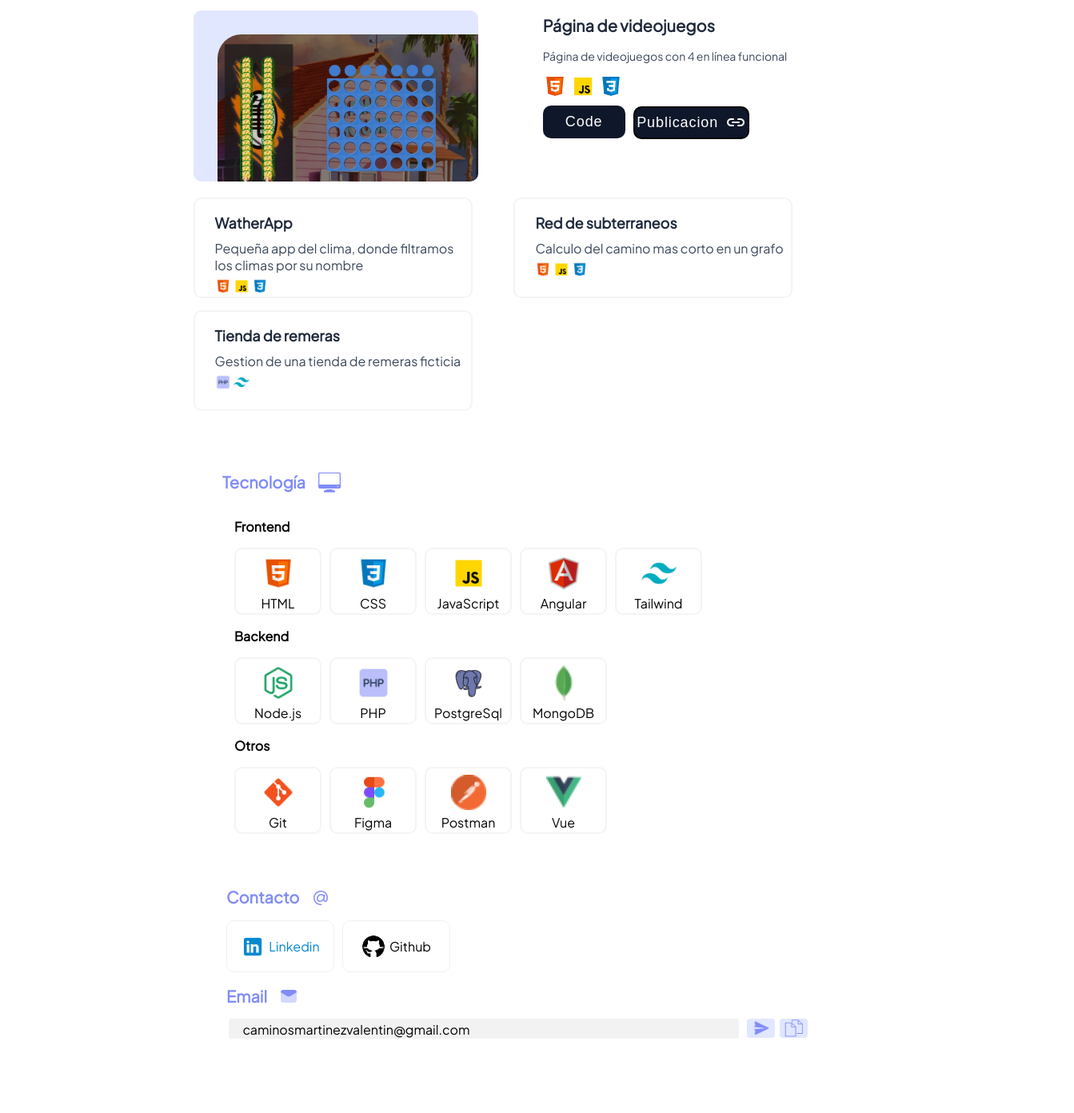
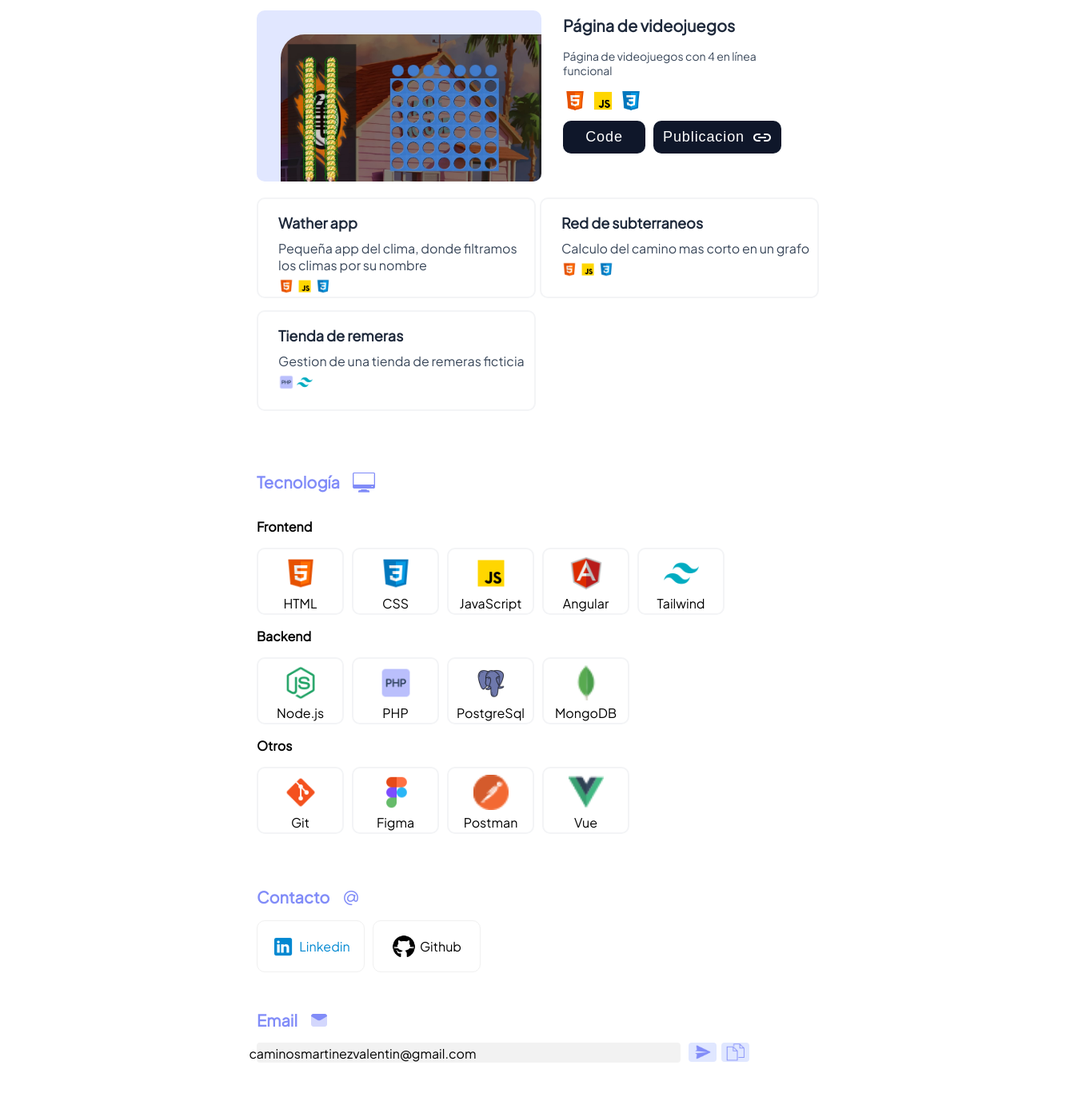
Before and after one commit to ValenCMz/Portfolio, a website: page structure/index.html in a window 1280 px wide. Shown: the part 1088-2480 px from the top of the page at 80% size, 1343 px wide, since content can reach past the window. Before the commit the page ends 2401 px from the top, so only its background shows below. Drawn offline with Linux system fonts and the light colour scheme.

Commit message:
structure terminated?

```diff
--- a/css/style.css
+++ b/css/style.css
@@ -51,7 +51,6 @@ a {
 
 .nav__container_switch {
     padding-right: 25px;
-
 }
 
 /* Header */
@@ -235,14 +234,12 @@ a {
 /* Proyectos */
 .section__proyectos {
     margin-top: 32px;
-
 }
 
 .section__proyectos-titulo {
     display: flex;
     align-items: center;
     gap: 15px;
-
 }
 
 .section__proyectos-titulo h2 {
@@ -265,12 +262,9 @@ a {
 /* Proyectos, proyecto */
 
 .section__proyectos-proy {
-    width: 100%;
-    max-width: 356px;
     margin-bottom: 20px;
 }
 
-.cont_proy {}
 
 .section__proyectos-proy_contImg {
     position: relative;
@@ -416,6 +410,7 @@ a {
 
 .section__tecnologias {
     margin-top: 50px;
+
 }
 
 .section__tecnologias-titulo {
@@ -446,7 +441,8 @@ a {
     display: flex;
     gap: 10px;
     flex-flow: row wrap;
-    margin-left: calc(50% - 160px);
+    margin-left: calc(50% - 180px);
+
 }
 
 .section__tecnologias-contIcons h3 {
@@ -500,6 +496,14 @@ a {
 .section__contacto {
     margin-top: 50px;
 
+}
+
+.section__contacto-item {
+    transition: all 0.5s ease;
+}
+
+.section__contacto-item:hover {
+    box-shadow: 0px 0px 10px 0px rgba(0, 0, 0, 0.75);
 }
 
 .section__contacto-titulo {
@@ -561,6 +565,11 @@ a {
 }
 
 /* Email */
+
+.section__email {
+    margin-top: 30px;
+    padding-bottom: 60px;
+}
 
 .section__email-titulo {
     display: flex;
@@ -681,6 +690,22 @@ a {
 /* Mediaqueries */
 @media only screen and (min-width: 1024px) {
 
+    .nav {
+        max-width: 720px;
+        margin: auto;
+
+    }
+
+    .header__switch {
+        left: 70%;
+    }
+
+    .main {
+        max-width: 720px;
+        margin-left: 313px;
+        margin-right: 335px;
+    }
+
     /* Header */
     .header {
         display: grid;
@@ -689,6 +714,7 @@ a {
             "perfil cont";
         justify-content: center;
         gap: 20px;
+        align-items: center;
     }
 
     .header__info p {
@@ -720,11 +746,14 @@ a {
     }
 
     .section__perfil-info {
-        width: 800px;
-        height: 90px;
+        width: 100%;
     }
 
     /* Proyecto */
+
+    .section__proyectos {
+        width: 100%;
+    }
 
     .section__proyectos-proy {
         display: grid;
@@ -733,7 +762,6 @@ a {
             "img info"
             "img info";
         gap: 27px;
-        max-width: 1100px;
     }
 
     .section__proyectos-proy_contImg {
@@ -759,14 +787,24 @@ a {
     .btn_publicacion {
         background-color: #0F172A;
         color: white;
-        width: 145px;
+        width: 160px;
         height: 41px;
-        margin-bottom: 5px;
+        margin-bottom: 7px;
+        border: none;
         display: flex;
+        justify-content: center;
+        align-items: center;
+    }
+
+    .btn_publicacion:hover img {
+        transform: rotate(60deg);
     }
 
     .btn_publicacion img {
-        display: block;
+        display: flex;
+        padding-top: 2px;
+        transform: rotate(0deg);
+        transition: all 0.5s ease;
     }
 
     .cont_section-proy_small {
@@ -792,12 +830,13 @@ a {
 
     /* Tecnologias */
     .section__tecnologias {
-        align-self: flex-start;
+        width: 100%;
     }
 
+    .section__tecnologias-titulo,
+    .section__tecnologias-contIcons h3,
     .section__tecnologias-contTeconologias {
-        width: 1050px;
-        flex-flow: row nowrap;
+        margin-left: 0px;
     }
 
     .section__tecnologias-item:hover {
@@ -807,18 +846,25 @@ a {
     /* Contacto */
 
     .section__contacto {
-        align-self: flex-start;
-        width: 900px;
+        width: 100%;
+    }
+
+    .section__contacto-titulo,
+    .section__contacto-contItems {
+        margin-left: 0px;
     }
 
     /* Email */
     .section__email {
-        align-self: flex-start;
-        width: 900px;
+        width: 100%;
+
+    }
+
+    .section__email-titulo {
+        margin-left: 0px;
     }
 
     .section__email-cont {
-        width: 1280px;
         justify-content: center;
     }
 
--- a/structure/index.html
+++ b/structure/index.html
@@ -134,7 +134,7 @@
                     </div>
 
                     <div class="section__proyectos-proy_info">
-                        <h2>RandomMovie</h2>
+                        <h2>Random movie</h2>
                         <p>Bot de discord que te recomienda una película</p>
                         <div class="section__proyectos-proy_tecnologias">
                             <div><img src="../img/icons/icons8-js-48.png" alt=""></div>
@@ -179,7 +179,7 @@
                     <aside class="section__proyectos-proy_small">
                         <a href="https://github.com/ValenCMz/WatherApp">
                             <div class="section__proyectos-proy_small-item whater">
-                                <h3>WatherApp</h3>
+                                <h3>Wather app</h3>
                                 <p>Pequeña app del clima, donde filtramos los climas por su nombre</p>
                                 <div class="section__proyectos-proy_small-tecnologias">
                                     <div><img src="../img/icons/icons8-html-48.png" alt=""></div>
@@ -365,14 +365,18 @@
                 </div>
             </div>
             <div class="section__contacto-contItems">
+                <a href="https://www.linkedin.com/in/valentin-caminos-125384236/">
                     <div class="section__contacto-item">
                         <img src="../img/icons/icons8-linkedin-48.png" alt="">
                         <p class="linkedin">Linkedin</p>
                     </div>
+                </a>
+                <a href="https://github.com/ValenCMz">
                     <div class="section__contacto-item">
                         <img src="../img/icons/icons8-github-50.png" alt="">
                         <p class="github">Github</p>
                     </div>
+                </a>
             </div>
         </section>
 
```
Lines whose indentation alone changed are shown as unchanged.
